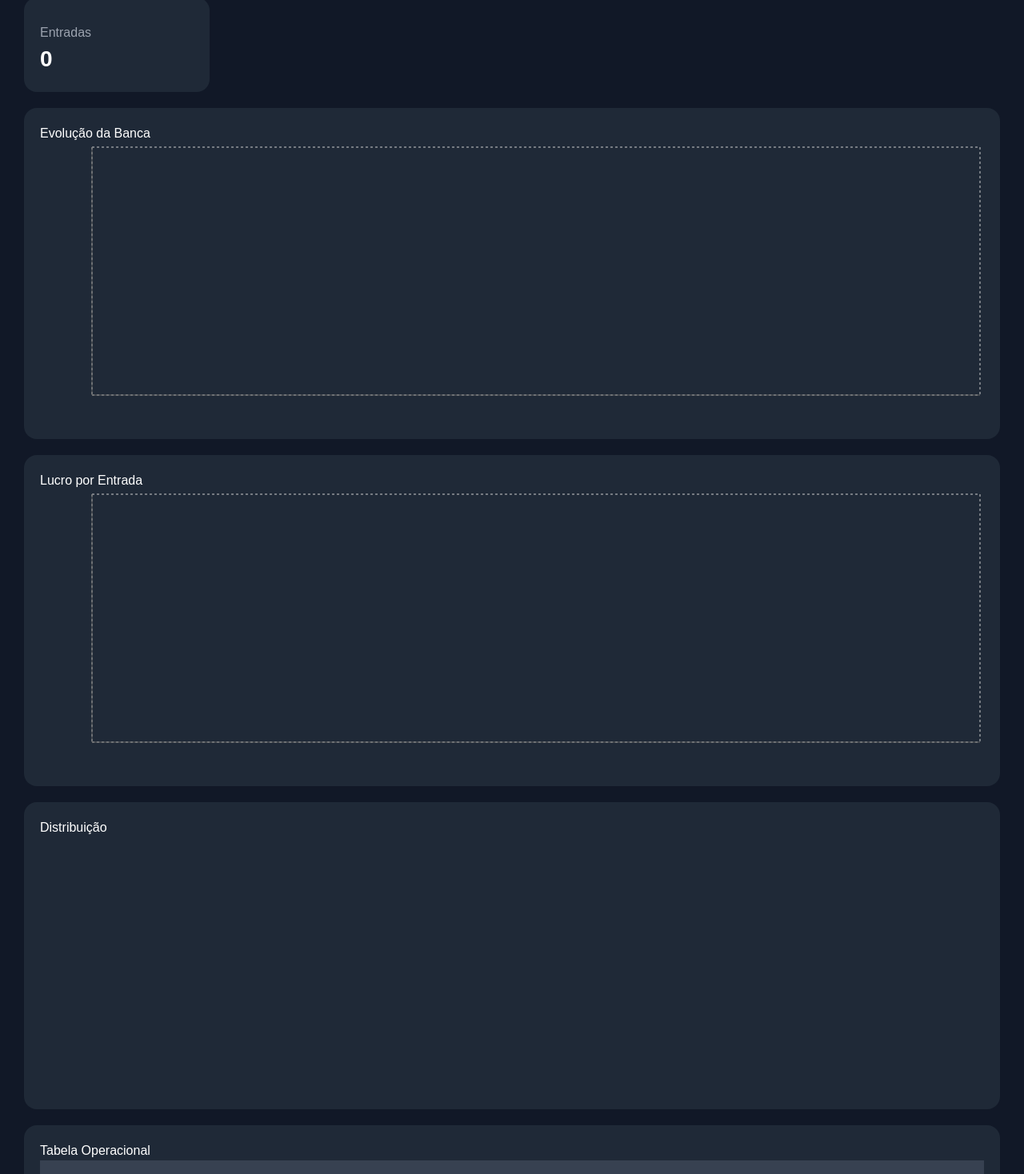
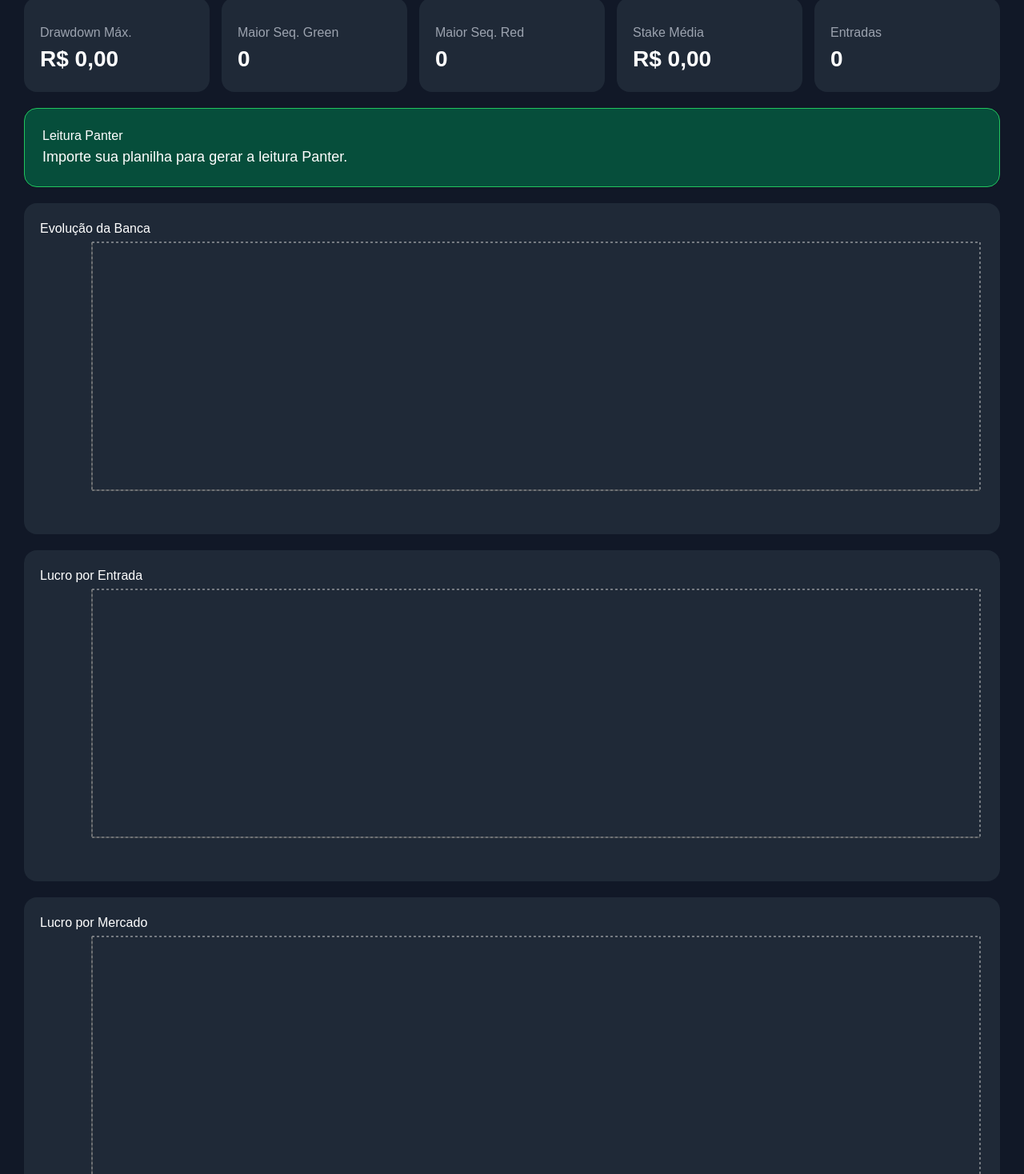
Before and after one commit to SilvaAdenilton/panter-analytics, a Next.js app: page / in a window 1280 px wide. Shown: the part 575-2043 px from the top of the page at 80% size. Built offline with nearby package versions, Linux system fonts and the light colour scheme.

Commit message:
Update page.tsx

```diff
--- a/app/page.tsx
+++ b/app/page.tsx
@@ -96,6 +96,7 @@ export default function Home() {
         const dia = String(dataExcel.d).padStart(2, '0');
         const mes = String(dataExcel.m).padStart(2, '0');
         const ano = dataExcel.y;
+
         return `${dia}/${mes}/${ano}`;
       }
     }
@@ -107,33 +108,54 @@ export default function Home() {
     return String(valor);
   }
 
+  function classificarResultado(resultado: string) {
+    const r = limparTexto(resultado);
+
+    if (r.includes('green') || r.includes('ganha') || r.includes('win')) return 'green';
+    if (r.includes('red') || r.includes('perd') || r.includes('loss')) return 'red';
+    if (r.includes('cashout')) return 'cashout';
+    if (r.includes('void') || r.includes('anulada') || r.includes('devolvida')) return 'void';
+
+    return 'outros';
+  }
+
   function calcularLucro(stake: number, odd: number, resultado: string, lucroPlanilha: number) {
     if (lucroPlanilha !== 0) return lucroPlanilha;
 
-    const r = limparTexto(resultado);
+    const r = classificarResultado(resultado);
 
-    if (r.includes('green') || r.includes('ganha') || r.includes('win')) {
-      return stake * odd - stake;
-    }
-
-    if (r.includes('red') || r.includes('perd') || r.includes('loss')) {
-      return -stake;
-    }
-
-    if (
-      r.includes('cashout') ||
-      r.includes('anulada') ||
-      r.includes('void') ||
-      r.includes('devolvida')
-    ) {
-      return 0;
-    }
+    if (r === 'green') return stake * odd - stake;
+    if (r === 'red') return -stake;
 
     return 0;
   }
 
+  function normalizarMercado(mercado: string) {
+    const m = limparTexto(mercado);
+
+    if (m.includes('escanteio') || m.includes('corner')) return 'Escanteios';
+    if (m.includes('ambas') || m.includes('btts')) return 'Ambas Marcam';
+    if (m.includes('under') || m.includes('menos')) return 'Under Gols';
+    if (m.includes('over') || m.includes('mais')) return 'Over Gols';
+    if (m.includes('dnb') || m.includes('empate anula')) return 'DNB';
+    if (m.includes('handicap') || m.includes('hc')) return 'Handicap';
+    if (m.includes('cartao') || m.includes('cartão')) return 'Cartões';
+
+    return mercado || 'Não informado';
+  }
+
+  function faixaOdd(odd: number) {
+    if (odd <= 0) return 'Sem odd';
+    if (odd < 1.4) return '1.01 - 1.39';
+    if (odd < 1.6) return '1.40 - 1.59';
+    if (odd < 1.8) return '1.60 - 1.79';
+    if (odd < 2) return '1.80 - 1.99';
+    return '2.00+';
+  }
+
   function importarExcel(event: React.ChangeEvent<HTMLInputElement>) {
     const file = event.target.files?.[0];
+
     if (!file) return;
 
     const reader = new FileReader();
@@ -256,26 +278,61 @@ export default function Home() {
     const totalStake = entradas.reduce((acc, e) => acc + e.stake, 0);
     const lucroTotal = entradas.reduce((acc, e) => acc + e.lucro, 0);
 
-    const greens = entradas.filter((e) =>
-      limparTexto(e.resultado).includes('green')
-    ).length;
+    const greens = entradas.filter((e) => classificarResultado(e.resultado) === 'green').length;
+    const reds = entradas.filter((e) => classificarResultado(e.resultado) === 'red').length;
 
-    const reds = entradas.filter((e) =>
-      limparTexto(e.resultado).includes('red')
-    ).length;
-
-    const bancaAtual = bancaInicial + lucroTotal;
     const roi = totalStake > 0 ? (lucroTotal / totalStake) * 100 : 0;
     const taxaGreen = entradas.length > 0 ? (greens / entradas.length) * 100 : 0;
 
+    let banca = bancaInicial;
+    let pico = bancaInicial;
+    let maiorDrawdown = 0;
+
+    entradas.forEach((e) => {
+      banca += e.lucro;
+
+      if (banca > pico) pico = banca;
+
+      const drawdown = pico - banca;
+
+      if (drawdown > maiorDrawdown) maiorDrawdown = drawdown;
+    });
+
+    let maiorSequenciaRed = 0;
+    let maiorSequenciaGreen = 0;
+    let atualRed = 0;
+    let atualGreen = 0;
+
+    entradas.forEach((e) => {
+      const r = classificarResultado(e.resultado);
+
+      if (r === 'red') {
+        atualRed++;
+        atualGreen = 0;
+      } else if (r === 'green') {
+        atualGreen++;
+        atualRed = 0;
+      } else {
+        atualRed = 0;
+        atualGreen = 0;
+      }
+
+      maiorSequenciaRed = Math.max(maiorSequenciaRed, atualRed);
+      maiorSequenciaGreen = Math.max(maiorSequenciaGreen, atualGreen);
+    });
+
     return {
+      bancaAtual: bancaInicial + lucroTotal,
       totalStake,
       lucroTotal,
       greens,
       reds,
-      bancaAtual,
       roi,
       taxaGreen,
+      maiorDrawdown,
+      maiorSequenciaRed,
+      maiorSequenciaGreen,
+      stakeMedia: entradas.length ? totalStake / entradas.length : 0,
     };
   }, [entradas, bancaInicial]);
 
@@ -293,6 +350,45 @@ export default function Home() {
     });
   }, [entradas, bancaInicial]);
 
+  function agruparPor(chave: 'mercado' | 'odd') {
+    const mapa: Record<string, any> = {};
+
+    entradas.forEach((e) => {
+      const key = chave === 'mercado' ? normalizarMercado(e.mercado) : faixaOdd(e.odd);
+
+      if (!mapa[key]) {
+        mapa[key] = {
+          nome: key,
+          entradas: 0,
+          stake: 0,
+          lucro: 0,
+          greens: 0,
+          reds: 0,
+          roi: 0,
+          taxaGreen: 0,
+        };
+      }
+
+      mapa[key].entradas++;
+      mapa[key].stake += e.stake;
+      mapa[key].lucro += e.lucro;
+
+      if (classificarResultado(e.resultado) === 'green') mapa[key].greens++;
+      if (classificarResultado(e.resultado) === 'red') mapa[key].reds++;
+    });
+
+    return Object.values(mapa)
+      .map((item: any) => ({
+        ...item,
+        roi: item.stake > 0 ? (item.lucro / item.stake) * 100 : 0,
+        taxaGreen: item.entradas > 0 ? (item.greens / item.entradas) * 100 : 0,
+      }))
+      .sort((a: any, b: any) => b.lucro - a.lucro);
+  }
+
+  const porMercado = useMemo(() => agruparPor('mercado'), [entradas]);
+  const porOdd = useMemo(() => agruparPor('odd'), [entradas]);
+
   const pizzaResultados = [
     { name: 'Green', value: resumo.greens },
     { name: 'Red', value: resumo.reds },
@@ -302,12 +398,31 @@ export default function Home() {
     },
   ];
 
+  const leituraPanter = useMemo(() => {
+    const melhorMercado = porMercado[0];
+    const melhorOdd = porOdd[0];
+
+    if (!entradas.length) {
+      return 'Importe sua planilha para gerar a leitura Panter.';
+    }
+
+    if (resumo.roi > 0) {
+      return `Panter positivo: ROI em ${resumo.roi.toFixed(2)}%. Melhor mercado até agora: ${
+        melhorMercado?.nome || '-'
+      }. Melhor faixa de odd: ${melhorOdd?.nome || '-'}.`;
+    }
+
+    return `Panter em atenção: ROI em ${resumo.roi.toFixed(
+      2
+    )}%. Revise os mercados negativos, controle stake e evite repetir entradas correlacionadas.`;
+  }, [entradas, resumo.roi, porMercado, porOdd]);
+
   return (
     <main style={pageStyle}>
-      <h1 style={titulo}>Dashboard Panter</h1>
+      <h1 style={titulo}>Dashboard Panter Pro</h1>
 
       <p style={subtitulo}>
-        Controle operacional de banca esportiva com Excel, gráficos e leitura automática de colunas.
+        Análise de banca, mercados, odds, drawdown e consistência operacional.
       </p>
 
       <section style={card}>
@@ -344,7 +459,16 @@ export default function Home() {
         <ResumoCard titulo="Stake Total" valor={moeda(resumo.totalStake)} />
         <ResumoCard titulo="ROI" valor={`${resumo.roi.toFixed(2)}%`} />
         <ResumoCard titulo="Taxa Green" valor={`${resumo.taxaGreen.toFixed(2)}%`} />
+        <ResumoCard titulo="Drawdown Máx." valor={moeda(resumo.maiorDrawdown)} />
+        <ResumoCard titulo="Maior Seq. Green" valor={String(resumo.maiorSequenciaGreen)} />
+        <ResumoCard titulo="Maior Seq. Red" valor={String(resumo.maiorSequenciaRed)} />
+        <ResumoCard titulo="Stake Média" valor={moeda(resumo.stakeMedia)} />
         <ResumoCard titulo="Entradas" valor={String(entradas.length)} />
+      </section>
+
+      <section style={cardDestaque}>
+        <h2>Leitura Panter</h2>
+        <p style={{ fontSize: 18, lineHeight: 1.6 }}>{leituraPanter}</p>
       </section>
 
       <section style={card}>
@@ -376,7 +500,35 @@ export default function Home() {
       </section>
 
       <section style={card}>
-        <h2>Distribuição</h2>
+        <h2>Lucro por Mercado</h2>
+
+        <ResponsiveContainer width="100%" height={350}>
+          <BarChart data={porMercado}>
+            <CartesianGrid strokeDasharray="3 3" />
+            <XAxis dataKey="nome" />
+            <YAxis />
+            <Tooltip />
+            <Bar dataKey="lucro" fill="#22c55e" />
+          </BarChart>
+        </ResponsiveContainer>
+      </section>
+
+      <section style={card}>
+        <h2>Lucro por Faixa de Odd</h2>
+
+        <ResponsiveContainer width="100%" height={350}>
+          <BarChart data={porOdd}>
+            <CartesianGrid strokeDasharray="3 3" />
+            <XAxis dataKey="nome" />
+            <YAxis />
+            <Tooltip />
+            <Bar dataKey="lucro" fill="#f59e0b" />
+          </BarChart>
+        </ResponsiveContainer>
+      </section>
+
+      <section style={card}>
+        <h2>Distribuição de Resultados</h2>
 
         <ResponsiveContainer width="100%" height={320}>
           <PieChart>
@@ -389,6 +541,9 @@ export default function Home() {
           </PieChart>
         </ResponsiveContainer>
       </section>
+
+      <TabelaAnalitica titulo="Ranking por Mercado" dados={porMercado} moeda={moeda} />
+      <TabelaAnalitica titulo="Ranking por Faixa de Odd" dados={porOdd} moeda={moeda} />
 
       <section style={card}>
         <h2>Tabela Operacional</h2>
@@ -448,6 +603,70 @@ function ResumoCard({ titulo, valor }: { titulo: string; valor: string }) {
   );
 }
 
+function TabelaAnalitica({
+  titulo,
+  dados,
+  moeda,
+}: {
+  titulo: string;
+  dados: any[];
+  moeda: (v: number) => string;
+}) {
+  return (
+    <section style={card}>
+      <h2>{titulo}</h2>
+
+      <div style={{ overflowX: 'auto' }}>
+        <table style={table}>
+          <thead>
+            <tr>
+              <th style={th}>Grupo</th>
+              <th style={th}>Entradas</th>
+              <th style={th}>Greens</th>
+              <th style={th}>Reds</th>
+              <th style={th}>Stake</th>
+              <th style={th}>Lucro</th>
+              <th style={th}>ROI</th>
+              <th style={th}>Taxa Green</th>
+            </tr>
+          </thead>
+
+          <tbody>
+            {dados.map((item) => (
+              <tr key={item.nome}>
+                <td style={td}>{item.nome}</td>
+                <td style={td}>{item.entradas}</td>
+                <td style={td}>{item.greens}</td>
+                <td style={td}>{item.reds}</td>
+                <td style={td}>{moeda(item.stake)}</td>
+                <td
+                  style={{
+                    ...td,
+                    color: item.lucro >= 0 ? '#22c55e' : '#ef4444',
+                    fontWeight: 'bold',
+                  }}
+                >
+                  {moeda(item.lucro)}
+                </td>
+                <td
+                  style={{
+                    ...td,
+                    color: item.roi >= 0 ? '#22c55e' : '#ef4444',
+                    fontWeight: 'bold',
+                  }}
+                >
+                  {item.roi.toFixed(2)}%
+                </td>
+                <td style={td}>{item.taxaGreen.toFixed(2)}%</td>
+              </tr>
+            ))}
+          </tbody>
+        </table>
+      </div>
+    </section>
+  );
+}
+
 const pageStyle = {
   background: '#111827',
   color: 'white',
@@ -471,6 +690,14 @@ const card = {
   padding: 20,
   borderRadius: 16,
   marginBottom: 20,
+};
+
+const cardDestaque = {
+  background: '#064e3b',
+  padding: 22,
+  borderRadius: 16,
+  marginBottom: 20,
+  border: '1px solid #22c55e',
 };
 
 const grid = {
```
